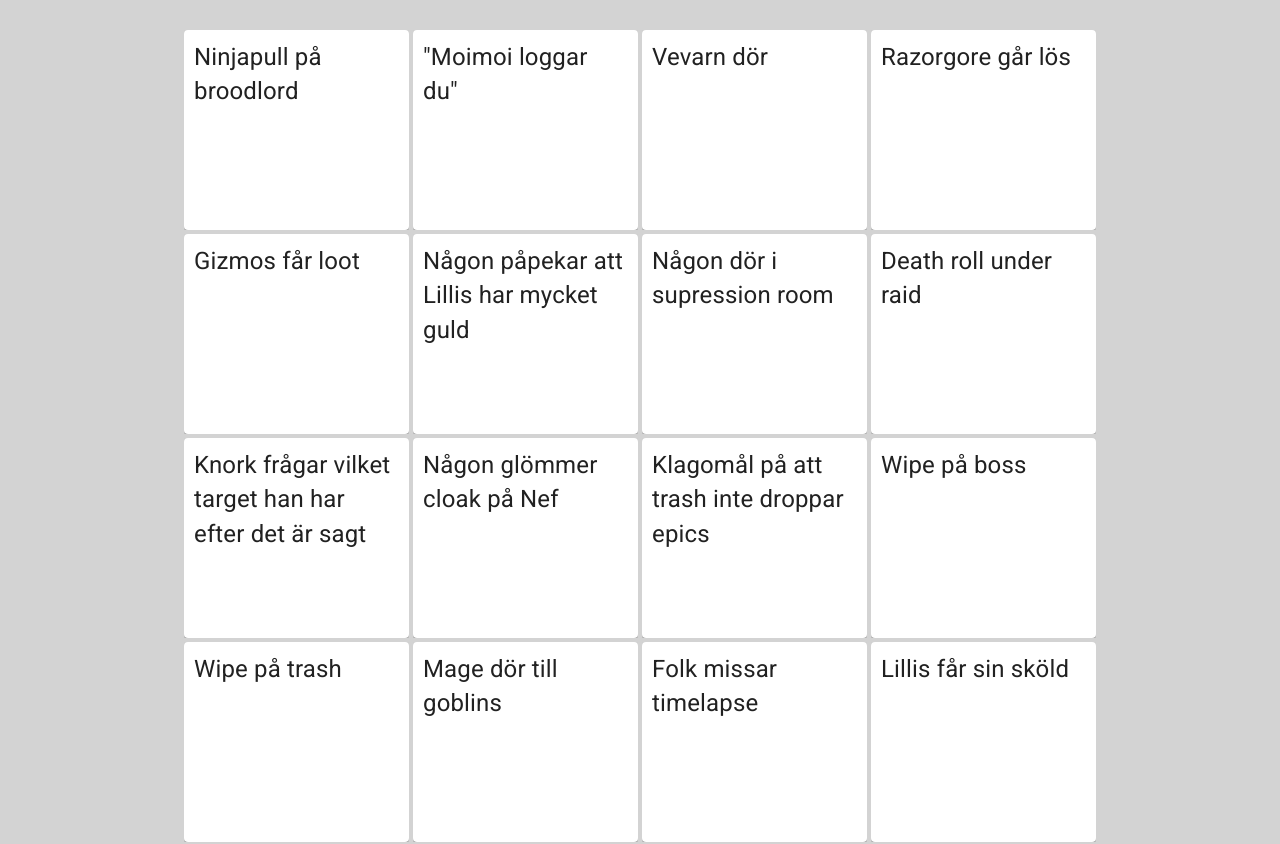
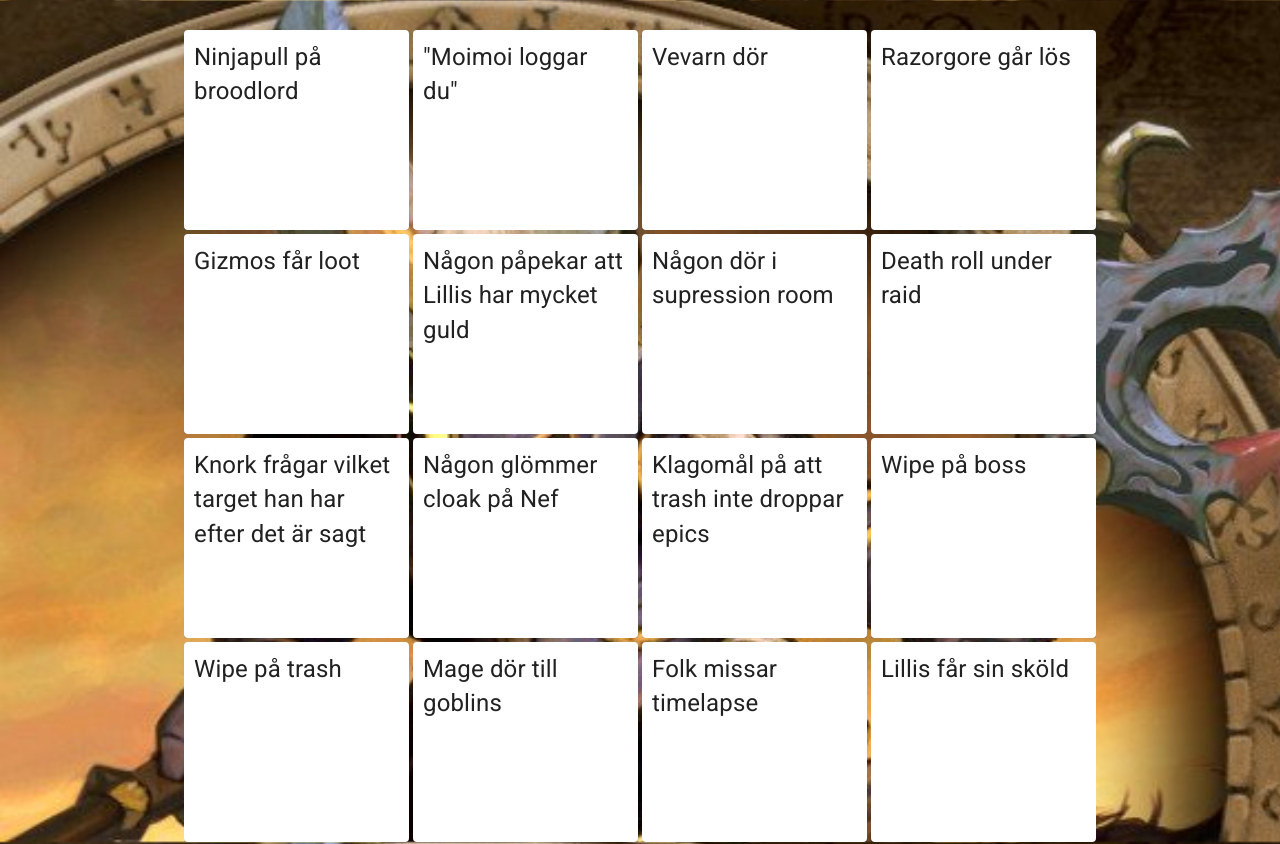
Before and after one commit to Zepheo/bingo-client, a React (Create React App) app: page / in a window 1280 px wide. Built offline with nearby package versions, Linux system fonts and the light colour scheme.

Commit message:
added background image

```diff
--- a/src/theme.js
+++ b/src/theme.js
@@ -1,5 +1,8 @@
 import { createMuiTheme } from '@material-ui/core';
 import { purple, green} from '@material-ui/core/colors'
+
+import Image from './img/GnomeHeader02-Header-110215.jpg'
+console.log(Image)
 
 const theme = createMuiTheme({
   palette:{
@@ -9,8 +12,15 @@ const theme = createMuiTheme({
     secondary: {
       main: green[500]
     },
-    background: {
-      default: 'lightgray'
+  },
+  overrides: {
+    MuiCssBaseline: {
+      '@global': {
+        body: {
+          backgroundImage: `url(${Image})`,
+          backgroundSize: 'cover'
+        }
+      }
     }
   }
 })
```
Also changed, not shown: src/img/GnomeHeader02-Header-110215.jpg (added).
